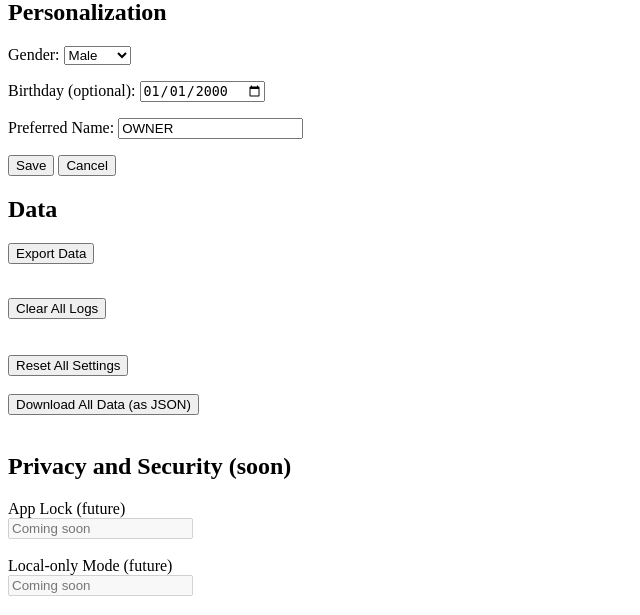
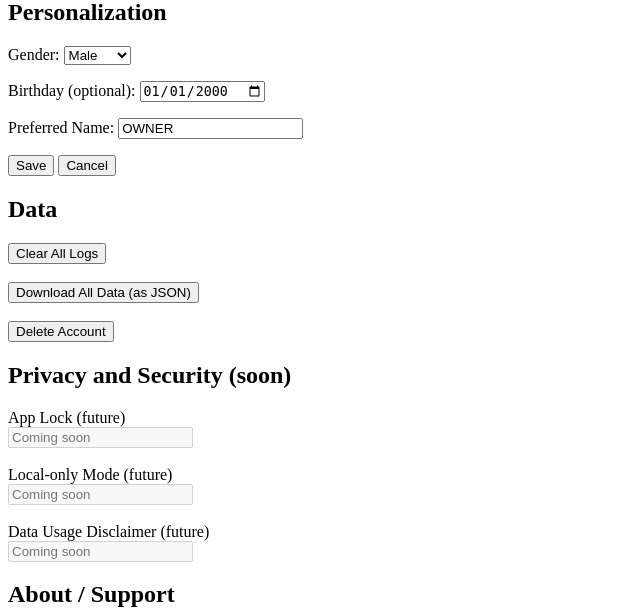
Before and after one commit to Tim-977/ecosystem, a Django app: page /auth/settings/ in a window 1280 px wide. Shown: the part 406-1021 px from the top of the page, without its empty margins (0-640 px from the left). Run offline with Django 5.2, Linux system fonts and the light colour scheme; a user stored in the database is signed in.

Commit message:
added delete account button

```diff
--- a/authapp/templates/authapp/settings.html
+++ b/authapp/templates/authapp/settings.html
@@ -11,7 +11,7 @@
   <h1>Settings</h1>
 
   <!-- ==================== GENERAL SETTINGS ====================== -->
-  <form id="general-settings-form"method="POST" action="">
+  <form id="general-settings-form" method="POST" action="">
     {% csrf_token %}
     <h2>General Settings</h2>
 
@@ -74,7 +74,7 @@
 
 
   <!-- ==================== PERSONALIZATION ======================= -->
-  <form method="POST" action="">
+  <form id="personalization-form" method="POST" action="">
     {% csrf_token %}
     <h2>Personalization</h2>
 
@@ -98,23 +98,30 @@
   </form>
 
 
-  <!-- ==================== DATA SECTION (fully working version) ==== -->
+  <!-- ==================== DATA SECTION ===================== -->
   <h2>Data</h2>
   <p>
-    <button>Export Data</button><br><br>
-
-    <!-- Fully working CLEAR ALL LOGS button -->
+    <!-- Clear All Logs button -->
     <form id="clear-logs-form" method="POST" action="{% url 'clear_logs' %}"
           onsubmit="return confirm('Are you sure you want to clear all logs? This cannot be undone.')">
       {% csrf_token %}
       <button type="submit">Clear All Logs</button>
     </form>
-    <br><br>
 
-    <button>Reset All Settings</button><br><br>
-    <button>Download All Data (as JSON)</button><br><br>
+    <br>
+
+    <button>Download All Data (as JSON)</button>
+
+    <br>
+    <br>
+
+    <!-- DELETE ACCOUNT BUTTON -->
+    <form method="POST" action="{% url 'delete_account' %}"
+          onsubmit="return confirm('Are you sure you want to delete your account? This action cannot be undone!')">
+      {% csrf_token %}
+      <button type="submit">Delete Account</button>
+    </form>
   </p>
-
 
 
 
--- a/authapp/urls.py
+++ b/authapp/urls.py
@@ -1,5 +1,5 @@
 from django.urls import path
-from .views import login_page, logout_view, signup_page, settings_view, clear_logs_view, welcome_page
+from .views import login_page, logout_view, signup_page, settings_view, clear_logs_view, welcome_page, delete_account_view
 
 urlpatterns = [
     path('login/', login_page, name='login'),
@@ -7,5 +7,6 @@
     path('signup/', signup_page, name='signup'),
     path('settings/', settings_view, name='settings'),
     path('settings/clear_logs/', clear_logs_view, name='clear_logs'),
-    path('welcome/', welcome_page, name='welcome')
+    path('welcome/', welcome_page, name='welcome'),
+    path('settings/delete_account/', delete_account_view, name='delete_account'),
 ]
--- a/authapp/views.py
+++ b/authapp/views.py
@@ -146,6 +146,30 @@
         messages.success(request, "Your logs have been cleared.")
     return redirect('settings')
 
+
 @login_required
 def welcome_page(request):
     return render(request, 'authapp/welcome.html')
+
+
+@login_required
+def delete_account_view(request):
+    if request.method == 'POST':
+        user = request.user
+
+        # Delete user data from 'mainpage' tables
+        ActivityMapping.objects.filter(user_id=user.id).delete()
+        UserTodo.objects.filter(user=user).delete()
+        DailyData.objects.filter(user_id=user.id).delete()
+        MonthlyHabits.objects.filter(user_id=user.id).delete()
+
+        # Delete the actual user account
+        user.delete()
+
+        # Log the user out, just to be sure
+        logout(request)
+
+        return redirect('/')
+    else:
+        # If someone GETs this URL, just redirect them to the settings page
+        return redirect('settings')
```
Also changed, not shown: db.sqlite3.
